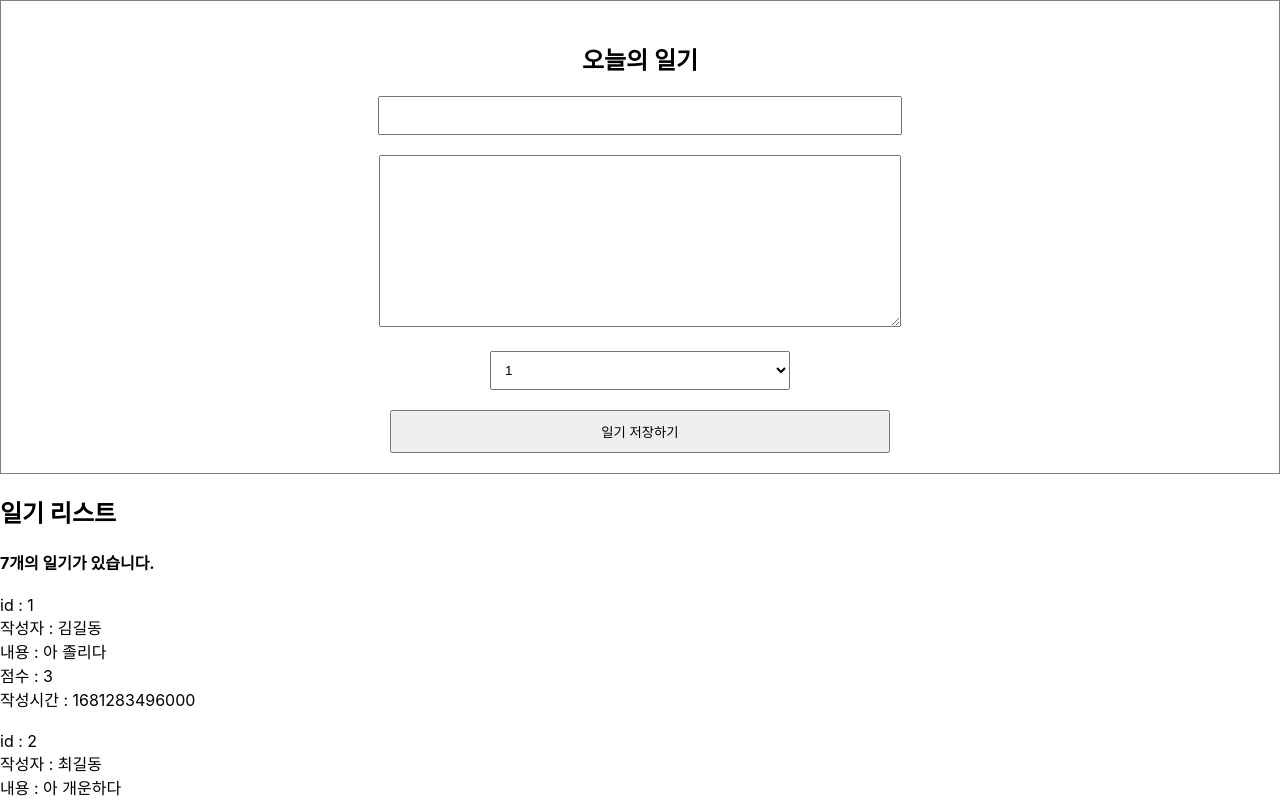
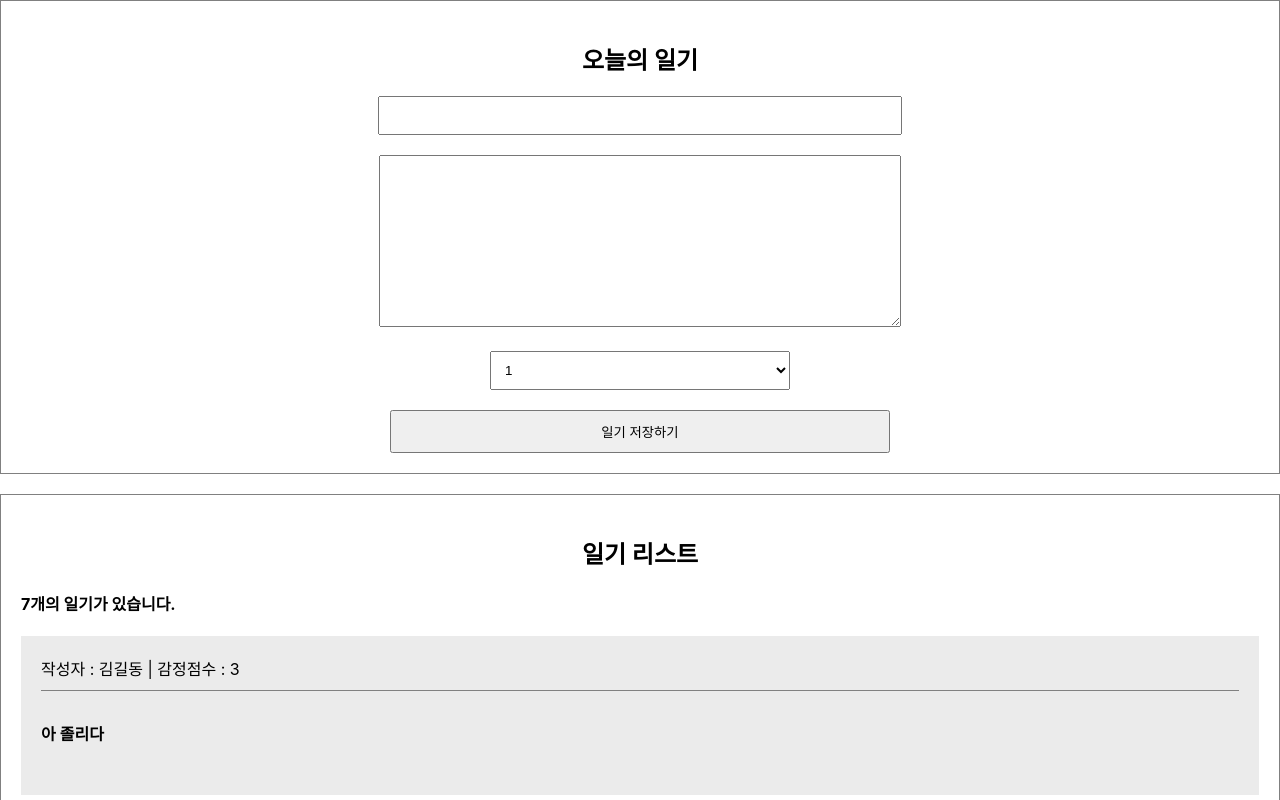
Before and after one commit to aka-nick/react-simple-diary, a React (Create React App) app: page / in a window 1280 px wide. Shown: the top 800 px of the page. Built offline with nearby package versions, Linux system fonts and the light colour scheme.

Commit message:
List의 Item을 컴포넌트로 분리(DiaryItem.js)

```diff
--- a/src/App.css
+++ b/src/App.css
@@ -26,3 +26,36 @@
   padding: 10px;
   cursor: pointer;
 }
+
+/* List */
+.DiaryList {
+  border: 1px solid gray;
+  padding: 20px;
+  margin-top: 20px;
+}
+
+.DiaryList h2 {
+  text-align: center;
+}
+
+/* item */
+.DiaryItem {
+  background-color: #ebebeb;
+  margin-bottom: 10px;
+  padding: 20px;
+}
+
+.DiaryItem .info {
+  border-bottom: 1px solid gray;
+  padding-bottom: 10px;
+  margin-bottom: 10px;
+}
+
+.DiaryItem .date {
+  color: gray;
+}
+
+.DiaryItem .content {
+  font-weight: 600;
+  margin: 30px 0;
+}
--- /dev/null
+++ b/src/DiaryItem.js
@@ -0,0 +1,16 @@
+const DiaryItem = ({ author, content, created_date, emotion, id }) => {
+  return (
+    <div className="DiaryItem">
+      <div className="info">
+        <span>
+          작성자 : {author} | 감정점수 : {emotion}
+        </span>
+        <br />
+        <span className="date">{new Date(created_date).toLocaleString}</span>
+      </div>
+      <div className="content">{content}</div>
+    </div>
+  );
+};
+
+export default DiaryItem;
--- a/src/DiaryList.js
+++ b/src/DiaryList.js
@@ -1,20 +1,14 @@
+import DiaryItem from "./DiaryItem";
+
 const DiaryList = ({ diaryList }) => {
-  console.log(diaryList);
   return (
     <div className="DiaryList">
       <h2>일기 리스트</h2>
       <h4>{diaryList.length}개의 일기가 있습니다.</h4>
       <div>
-        {diaryList.map((it) => (
-          <div>
-            <div>id : {it.id}</div>
-            <div>작성자 : {it.author}</div>
-            <div>내용 : {it.content}</div>
-            <div>점수 : {it.emotion}</div>
-            <div>작성시간 : {it.created_date}</div>
-            <br />
-          </div>
-        ))}
+        {diaryList.map((it) => {
+          return <DiaryItem key={it.id} {...it} />;
+        })}
       </div>
     </div>
   );
```
